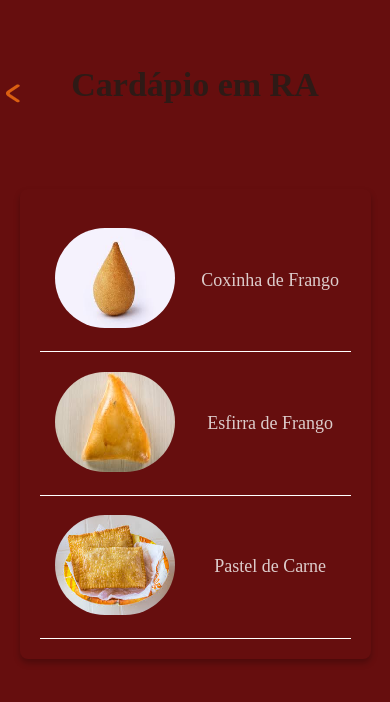
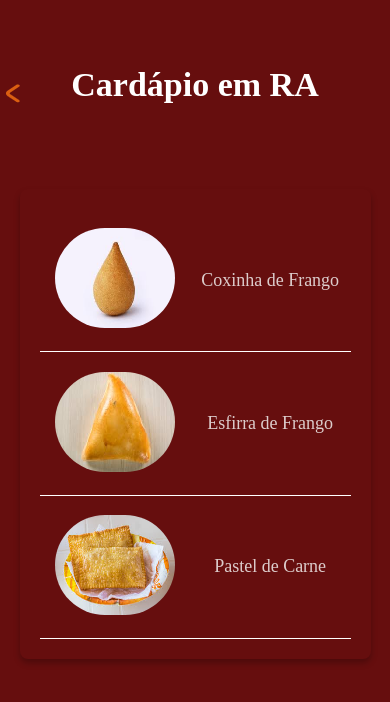
Before and after one commit to FranJamily/site_salgadeiro-main, a plain HTML site: page cardapio.html in a window 390 px wide. Drawn offline with Linux system fonts and the light colour scheme; a web font is replaced by a local one.

Commit message:
Update style_cardapio.css

```diff
--- a/style_cardapio.css
+++ b/style_cardapio.css
@@ -296,7 +296,7 @@ a{
     header .textos-header h1{
         font-size: 34px;
         font-family: "Inknut Antiqua";
-        color: rgba(34, 29, 24, 0.82);
+        color: white;
     }
 
 
```
